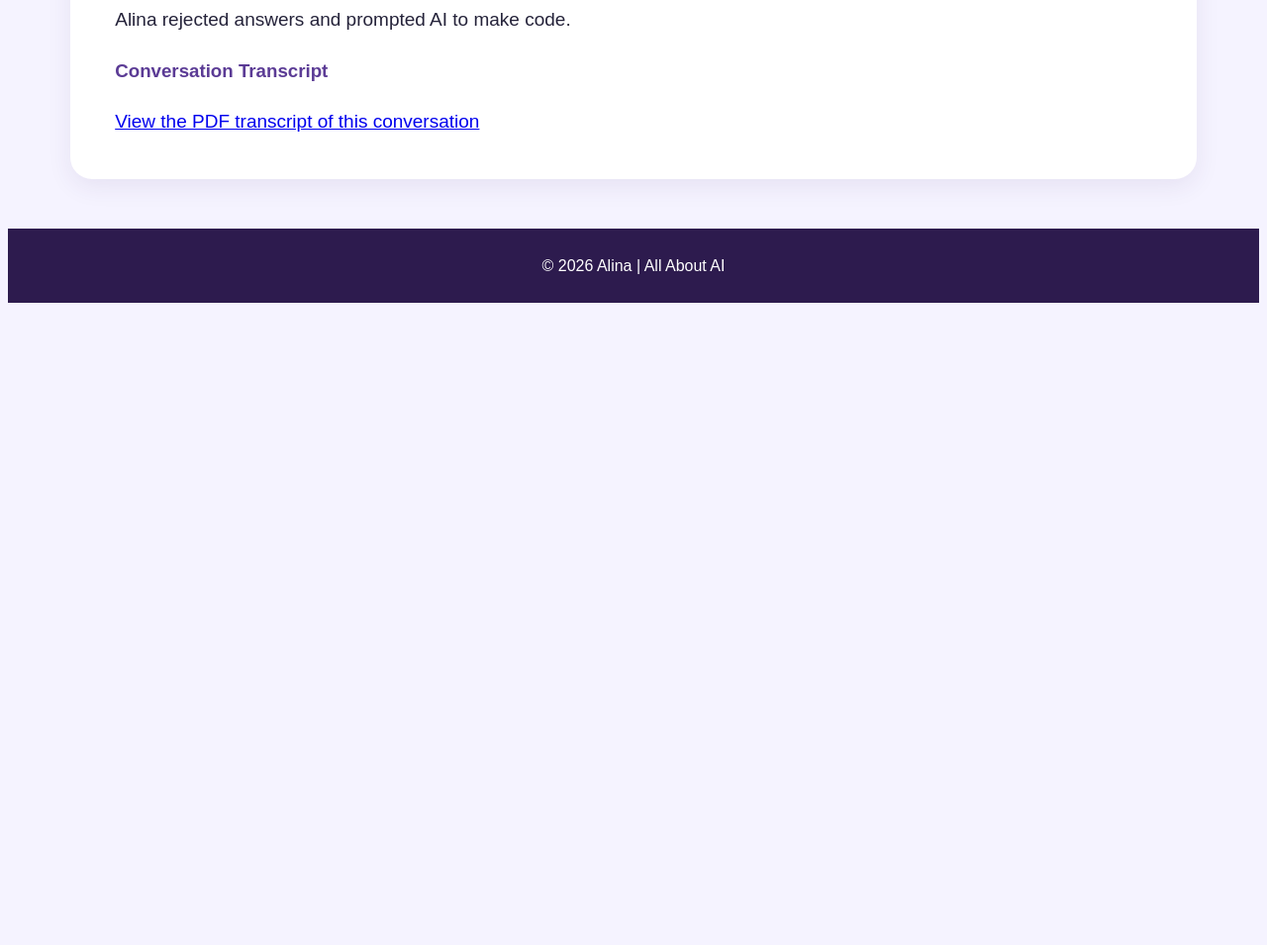
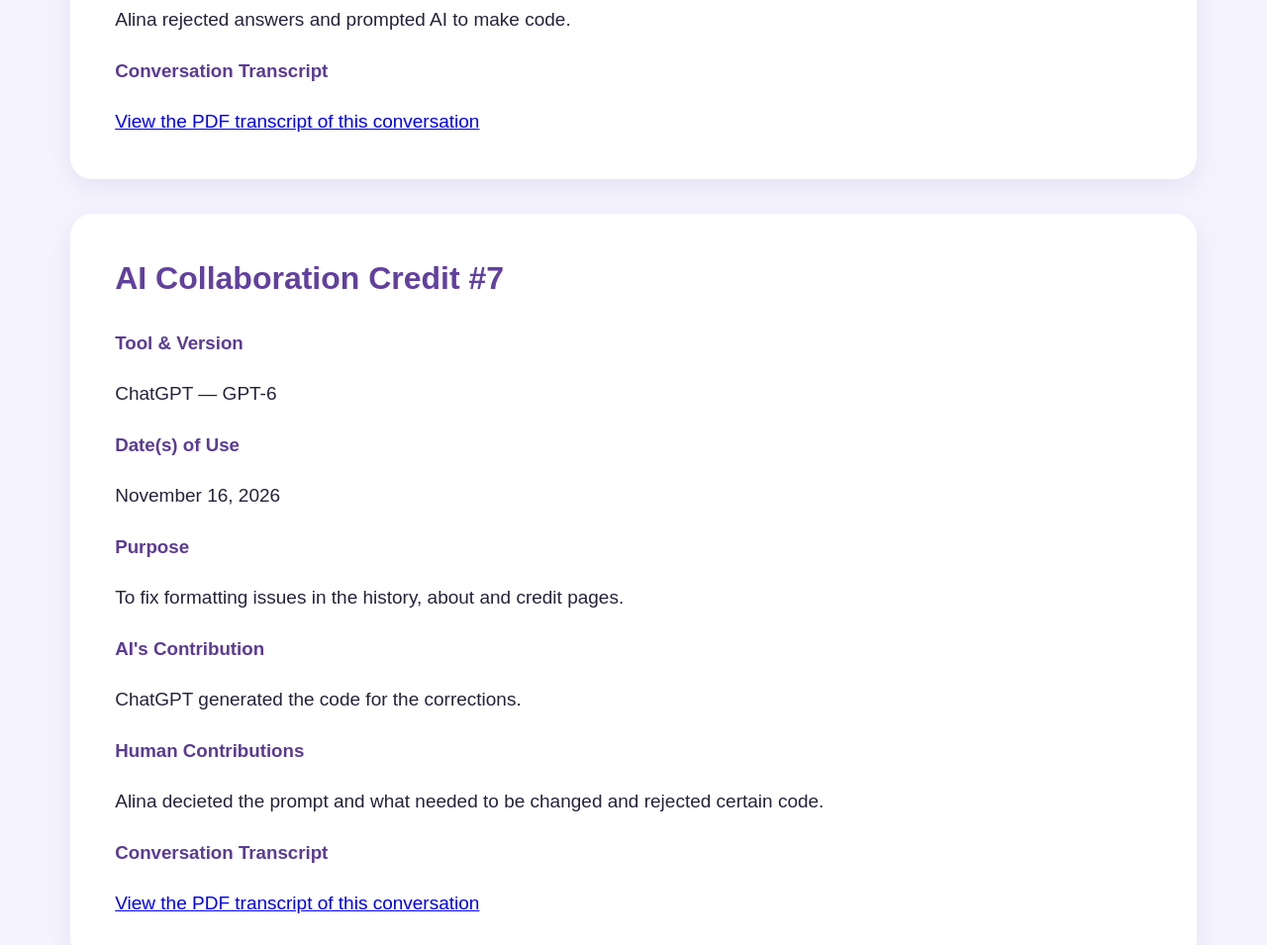
Before and after one commit to Nimueeofthelake/Portfolio-, a plain HTML site: page credits.html in a window 1280 px wide. Shown: the part 5465-6420 px from the top of the page at 99% size. Before the commit the page ends 5779 px from the top, so only its background shows below. Drawn offline with Linux system fonts and the light colour scheme.

Commit message:
Update credits.html

```diff
--- a/credits.html
+++ b/credits.html
@@ -268,6 +268,41 @@
 
         </section>
 
+
+   <!-- AI Collaboration Credit #7 -->
+        <section id="credit-7">
+
+            <h2>AI Collaboration Credit #7</h2>
+
+            <h3>Tool &amp; Version</h3>
+            <p>ChatGPT — GPT-6</p>
+
+            <h3>Date(s) of Use</h3>
+            <p>November 16, 2026</p>
+
+            <h3>Purpose</h3>
+            <p>
+                To fix formatting issues in the history, about and credit pages.
+            </p>
+
+            <h3>AI's Contribution</h3>
+            <p>ChatGPT generated the code for the corrections.</p>
+
+            <h3>Human Contributions</h3>
+            <p>
+                Alina decieted the prompt and what needed to be changed and rejected certain code.
+            </p>
+
+            <h3>Conversation Transcript</h3>
+            <p>
+                <a href="PDF 11_5_25.pdf"
+                   target="_blank"
+                   rel="noopener noreferrer">
+                    View the PDF transcript of this conversation
+                </a>
+            </p>
+
+        </section>
     </main>
 
     <footer>
```
